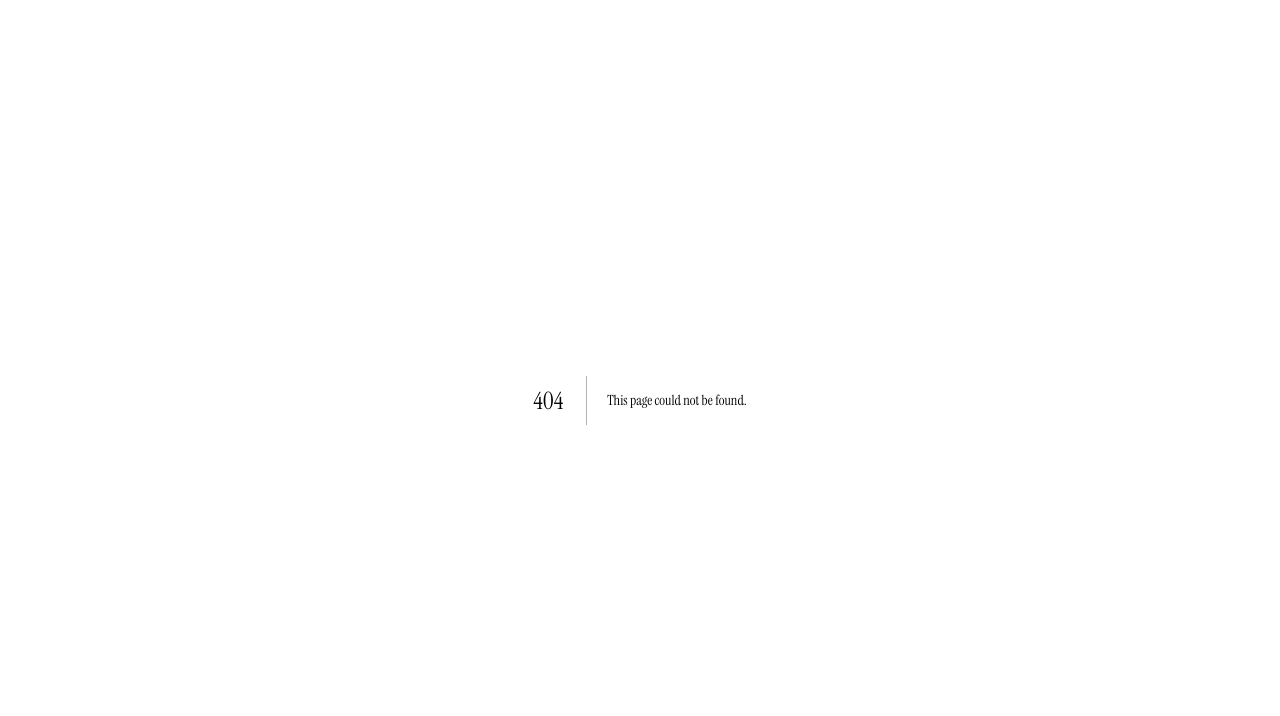
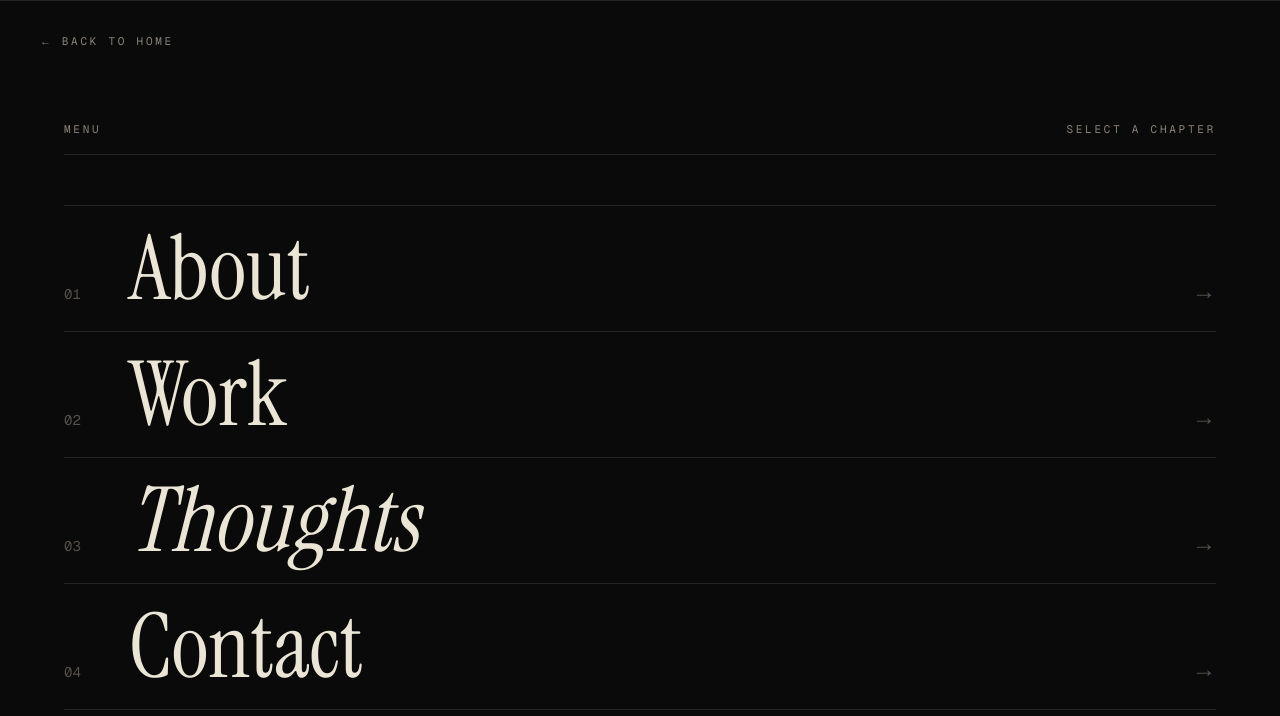
Before and after one commit to xlukeerwill-creator/antoniopulidoportfolio, a Next.js app: page /menu in a window 1280 px wide. Before the commit this address had no page. Shown: the top 716 px of the page. Built offline with nearby package versions, Linux system fonts and the light colour scheme.

Commit message:
Fix flash del Hero al cargar

```diff
--- /dev/null
+++ b/app/menu/page.tsx
@@ -0,0 +1,97 @@
+"use client";
+import { useRef, useEffect } from "react";
+import Link from "next/link";
+import { useRouter } from "next/navigation";
+import { useIsomorphicLayoutEffect } from "@/hooks/useIsomorphicLayoutEffect";
+import { gsap } from "@/lib/gsap";
+
+const entries = [
+  { num: "01", title: "About", href: "/about" },
+  { num: "02", title: "Work", href: "/work" },
+  { num: "03", title: "Thoughts", href: "/thoughts", italic: true },
+  { num: "04", title: "Contact", href: "/contact" },
+];
+
+export default function MenuPage() {
+  const sectionRef = useRef<HTMLElement>(null);
+  const router = useRouter();
+
+  useEffect(() => {
+    // Prefetch agresivo de las 4 rutas
+    router.prefetch("/about");
+    router.prefetch("/work");
+    router.prefetch("/thoughts");
+    router.prefetch("/contact");
+  }, [router]);
+
+  useIsomorphicLayoutEffect(() => {
+    if (!sectionRef.current) return;
+    const ctx = gsap.context(() => {
+      gsap.set("[data-menu-el]", { opacity: 0, y: 30 });
+      gsap.to("[data-menu-el]", {
+        opacity: 1,
+        y: 0,
+        duration: 0.9,
+        stagger: 0.1,
+        ease: "power4.out",
+      });
+    }, sectionRef);
+    return () => ctx.revert();
+  }, []);
+
+  return (
+    <section
+      ref={sectionRef}
+      className="relative h-screen max-h-screen container-x border-t border-rule flex flex-col pt-8 md:pt-10 pb-8 md:pb-10 bg-bg-primary text-text-primary"
+    >
+      {/* Back to home */}
+      <Link
+        href="/"
+        className="absolute top-6 left-6 md:top-8 md:left-10 z-40 group font-mono text-[11px] uppercase tracking-[0.25em] text-text-muted hover:text-accent transition-colors duration-500 flex items-center gap-2"
+      >
+        <span className="inline-block transition-transform duration-500 group-hover:-translate-x-1">
+          ←
+        </span>
+        Back to home
+      </Link>
+
+      {/* Cabecera */}
+      <div
+        className="grid grid-cols-2 items-baseline pb-4 border-b border-rule shrink-0 mt-16 md:mt-20"
+        data-menu-el
+      >
+        <p className="font-mono text-[11px] uppercase tracking-[0.25em] text-text-muted">
+          Menu
+        </p>
+        <p className="font-mono text-[11px] uppercase tracking-[0.25em] text-text-muted text-right">
+          Select a chapter
+        </p>
+      </div>
+
+      {/* Listado de 4 enlaces */}
+      <nav className="flex-1 min-h-0 flex flex-col justify-center">
+        {entries.map((entry) => (
+          <Link
+            key={entry.num}
+            href={entry.href}
+            prefetch={true}
+            className="group relative grid grid-cols-[auto_1fr_auto] gap-6 md:gap-12 items-baseline py-4 md:py-5 border-t border-rule transition-colors duration-500 last:border-b"
+            data-menu-el
+          >
+            <span className="font-mono text-xs md:text-sm text-text-dim group-hover:text-accent transition-colors duration-500">
+              {entry.num}
+            </span>
+            <span
+              className={`font-serif text-[clamp(2.5rem,7vw,6rem)] leading-[0.95] text-text-primary group-hover:text-accent transition-all duration-700 ease-[cubic-bezier(0.16,1,0.3,1)] group-hover:translate-x-3 md:group-hover:translate-x-6${entry.italic ? " italic" : ""}`}
+            >
+              {entry.title}
+            </span>
+            <span className="font-serif text-xl md:text-2xl text-text-dim group-hover:text-accent group-hover:translate-x-2 transition-all duration-500">
+              →
+            </span>
+          </Link>
+        ))}
+      </nav>
+    </section>
+  );
+}
--- a/app/page.tsx
+++ b/app/page.tsx
@@ -1,31 +1,18 @@
 "use client";
-import { useState, useEffect, useLayoutEffect, useRef } from "react";
+import { useState, useEffect, useLayoutEffect } from "react";
 import dynamic from "next/dynamic";
 import Hero from "@/components/sections/Hero";
-import Index from "@/components/sections/Index";
 
 const Preloader = dynamic(() => import("@/components/preloader/Preloader"), { ssr: false });
 
 const useIsoLayoutEffect = typeof window !== "undefined" ? useLayoutEffect : useEffect;
 
-// Variable a nivel de módulo: se resetea al recargar la página, persiste en navegación client-side
 let preloaderShownThisSession = false;
 
 export default function Home() {
   const [phase, setPhase] = useState<"pending" | "preloader" | "post-preloader" | "returning">("pending");
-  const mainRef = useRef<HTMLElement>(null);
 
   useIsoLayoutEffect(() => {
-    if (typeof window !== "undefined" && window.location.hash === "#index") {
-      document.documentElement.style.scrollBehavior = "auto";
-      requestAnimationFrame(() => {
-        const target = document.getElementById("index");
-        if (target) {
-          target.scrollIntoView({ behavior: "auto", block: "start" });
-        }
-      });
-    }
-
     if (preloaderShownThisSession) {
       setPhase("returning");
     } else {
@@ -33,36 +20,19 @@ export default function Home() {
     }
   }, []);
 
-  useIsoLayoutEffect(() => {
-    if (phase === "returning" && mainRef.current) {
-      import("@/lib/gsap").then(({ gsap }) => {
-        if (mainRef.current) {
-          gsap.fromTo(
-            mainRef.current,
-            { opacity: 0 },
-            { opacity: 1, duration: 0.4, ease: "power2.out" }
-          );
-        }
-      });
-    }
-  }, [phase]);
-
   const handlePreloaderComplete = () => {
     preloaderShownThisSession = true;
     setPhase("post-preloader");
   };
 
   return (
-    <main ref={mainRef} className="min-h-screen bg-bg-primary text-text-primary">
+    <main className="min-h-screen bg-bg-primary text-text-primary">
       {phase === "preloader" && <Preloader onComplete={handlePreloaderComplete} />}
       {phase !== "pending" && phase !== "preloader" && (
-        <>
-          <Hero
-            startAnimation={phase === "post-preloader"}
-            instantVisible={phase === "returning"}
-          />
-          <Index />
-        </>
+        <Hero
+          startAnimation={phase === "post-preloader"}
+          instantVisible={phase === "returning"}
+        />
       )}
     </main>
   );
--- a/components/layout/BackToIndex.tsx
+++ b/components/layout/BackToIndex.tsx
@@ -1,16 +1,17 @@
 "use client";
-import { TransitionLink } from "@/components/layout/PageTransition";
+import Link from "next/link";
 
 export default function BackToIndex() {
   return (
-    <TransitionLink
-      href="/"
+    <Link
+      href="/menu"
+      prefetch={true}
       className="fixed top-6 left-6 md:top-8 md:left-10 z-40 group font-mono text-[11px] uppercase tracking-[0.25em] text-text-muted hover:text-accent transition-colors duration-500 flex items-center gap-2"
     >
       <span className="inline-block transition-transform duration-500 group-hover:-translate-x-1">
         ←
       </span>
-      Back to index
-    </TransitionLink>
+      Back to menu
+    </Link>
   );
 }
--- a/components/layout/PageTransition.tsx
+++ b/components/layout/PageTransition.tsx
@@ -1,52 +1,14 @@
 "use client";
+import { ReactNode } from "react";
+import Link from "next/link";
 
-import {
-  createContext,
-  useContext,
-  useState,
-  ReactNode,
-} from "react";
-import { useRouter } from "next/navigation";
-
-type TransitionContextType = {
-  transitionTo: (href: string) => void;
-  isTransitioning: boolean;
-};
-
-const TransitionContext = createContext<TransitionContextType | null>(null);
-
-export const useTransition = () => {
-  const ctx = useContext(TransitionContext);
-  if (!ctx) throw new Error("useTransition must be used within PageTransition");
-  return ctx;
-};
-
+// Componente wrapper que solo existe por compatibilidad — ya no hace transiciones.
+// Mantiene el TransitionLink exportado pero ahora es un <Link> de Next.js.
 export default function PageTransition({ children }: { children: ReactNode }) {
-  const router = useRouter();
-  const [isTransitioning, setIsTransitioning] = useState(false);
-
-  const transitionTo = (href: string) => {
-    if (isTransitioning) return;
-
-    setIsTransitioning(true);
-
-    // navegación limpia
-    router.push(href);
-
-    // reset estado (rápido y fiable)
-    setTimeout(() => {
-      window.scrollTo({ top: 0, behavior: "auto" });
-      setIsTransitioning(false);
-    }, 300);
-  };
-
-  return (
-    <TransitionContext.Provider value={{ transitionTo, isTransitioning }}>
-      {children}
-    </TransitionContext.Provider>
-  );
+  return <>{children}</>;
 }
 
+// TransitionLink = alias de Next.js <Link>. Misma API para no tocar el resto del código.
 export function TransitionLink({
   href,
   children,
@@ -56,20 +18,11 @@ export function TransitionLink({
   href: string;
   children: ReactNode;
   className?: string;
+  [key: string]: unknown;
 }) {
-  const { transitionTo } = useTransition();
-
   return (
-    <a
-      href={href}
-      className={className}
-      onClick={(e) => {
-        e.preventDefault();
-        transitionTo(href);
-      }}
-      {...rest}
-    >
+    <Link href={href} className={className} prefetch={true} {...rest}>
       {children}
-    </a>
+    </Link>
   );
 }
--- a/components/sections/Hero.tsx
+++ b/components/sections/Hero.tsx
@@ -1,6 +1,7 @@
 "use client";
 import { useRef } from "react";
 import Image from "next/image";
+import Link from "next/link";
 import { useIsomorphicLayoutEffect } from "@/hooks/useIsomorphicLayoutEffect";
 import { gsap } from "@/lib/gsap";
 
@@ -93,6 +94,7 @@ export default function Hero({ startAnimation, instantVisible = false }: HeroPro
           <p
             className="font-serif text-xl md:text-2xl lg:text-3xl text-text-primary max-w-2xl leading-[1.15]"
             data-hero-tag
+            style={{ opacity: 0 }}
           >
             Bridging law, business and technology.
           </p>
@@ -100,6 +102,7 @@ export default function Hero({ startAnimation, instantVisible = false }: HeroPro
           <p
             className="font-sans text-base text-text-muted max-w-md leading-relaxed"
             data-hero-bio
+            style={{ opacity: 0 }}
           >
             MSc International Business candidate at The George Washington
             University, with a legal background from Spain. Focused on how AI
@@ -107,15 +110,27 @@ export default function Hero({ startAnimation, instantVisible = false }: HeroPro
             the future of professional services.
           </p>
 
-          <div className="flex items-center gap-3" data-hero-scroll>
-            <div className="w-8 h-px bg-text-muted" />
-            <span className="font-mono text-[11px] uppercase tracking-[0.2em] text-text-muted">
-              Scroll to explore
+          <Link
+            href="/menu"
+            prefetch={true}
+            className="group relative inline-flex items-center justify-between gap-6 w-fit min-w-[280px] mt-2 px-7 py-5 border border-text-muted hover:border-accent bg-transparent hover:bg-accent transition-all duration-500 overflow-hidden"
+            data-hero-scroll
+            style={{ opacity: 0 }}
+          >
+            <span className="font-mono text-[12px] md:text-[13px] uppercase tracking-[0.25em] text-text-primary group-hover:text-bg-primary transition-colors duration-500 relative z-10">
+              Enter the portfolio
             </span>
-          </div>
+            <span className="font-serif text-2xl text-text-primary group-hover:text-bg-primary group-hover:translate-x-1 transition-all duration-500 relative z-10">
+              →
+            </span>
+          </Link>
         </div>
 
-        <div className="relative flex flex-col gap-5 w-full" data-hero-photo>
+        <div
+          className="relative flex flex-col gap-5 w-full"
+          data-hero-photo
+          style={{ opacity: 0 }}
+        >
           <div className="relative w-full max-w-[400px] mx-auto lg:mx-0">
             <div
               data-hero-glow
@@ -124,6 +139,7 @@ export default function Hero({ startAnimation, instantVisible = false }: HeroPro
                 background:
                   "radial-gradient(circle, rgba(235,229,214,0.12) 0%, rgba(139,46,31,0.08) 35%, transparent 70%)",
                 filter: "blur(50px)",
+                opacity: 0,
               }}
             />
 
@@ -151,6 +167,7 @@ export default function Hero({ startAnimation, instantVisible = false }: HeroPro
           <div
             className="flex flex-col gap-2 max-w-[400px] mx-auto lg:mx-0 w-full"
             data-hero-meta
+            style={{ opacity: 0 }}
           >
             <div className="flex items-baseline gap-3 pb-1.5 border-b border-rule">
               <span className="font-mono text-[10px] uppercase tracking-[0.25em] text-text-dim w-24 shrink-0">
```
